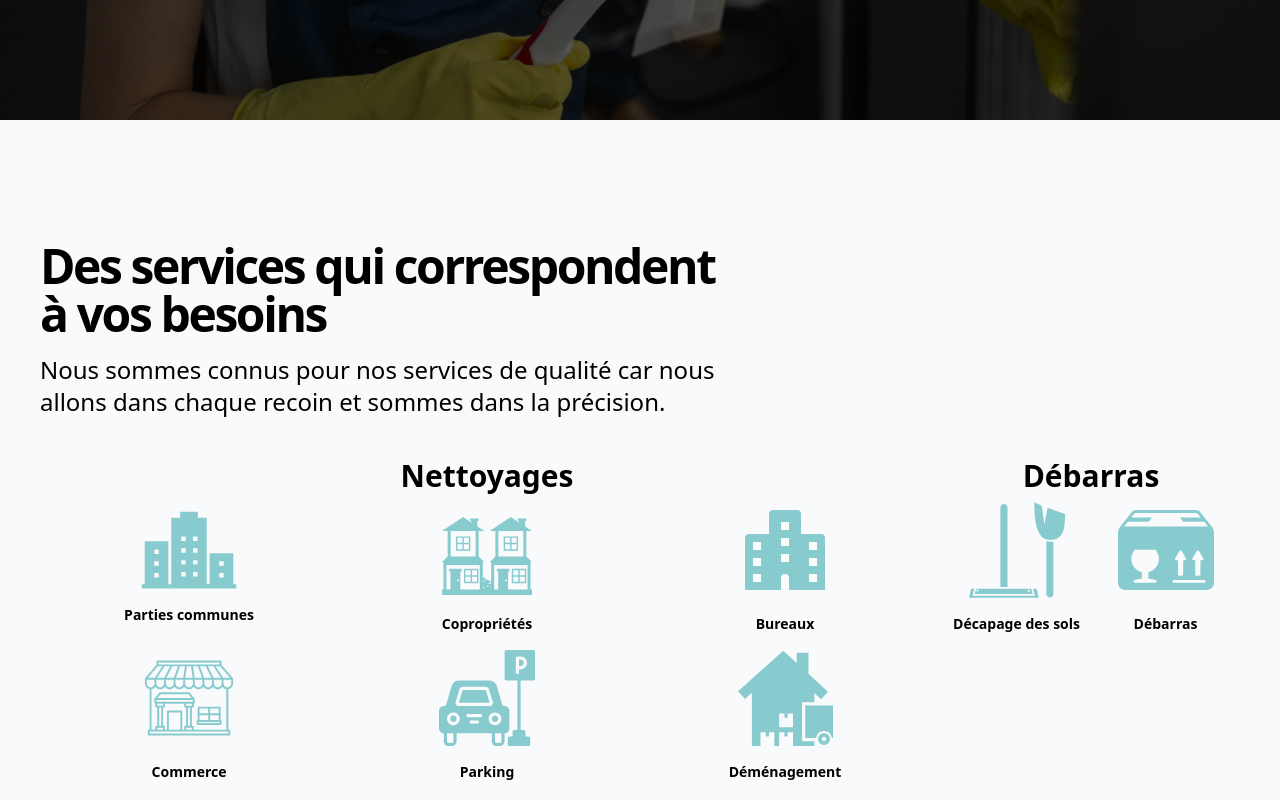
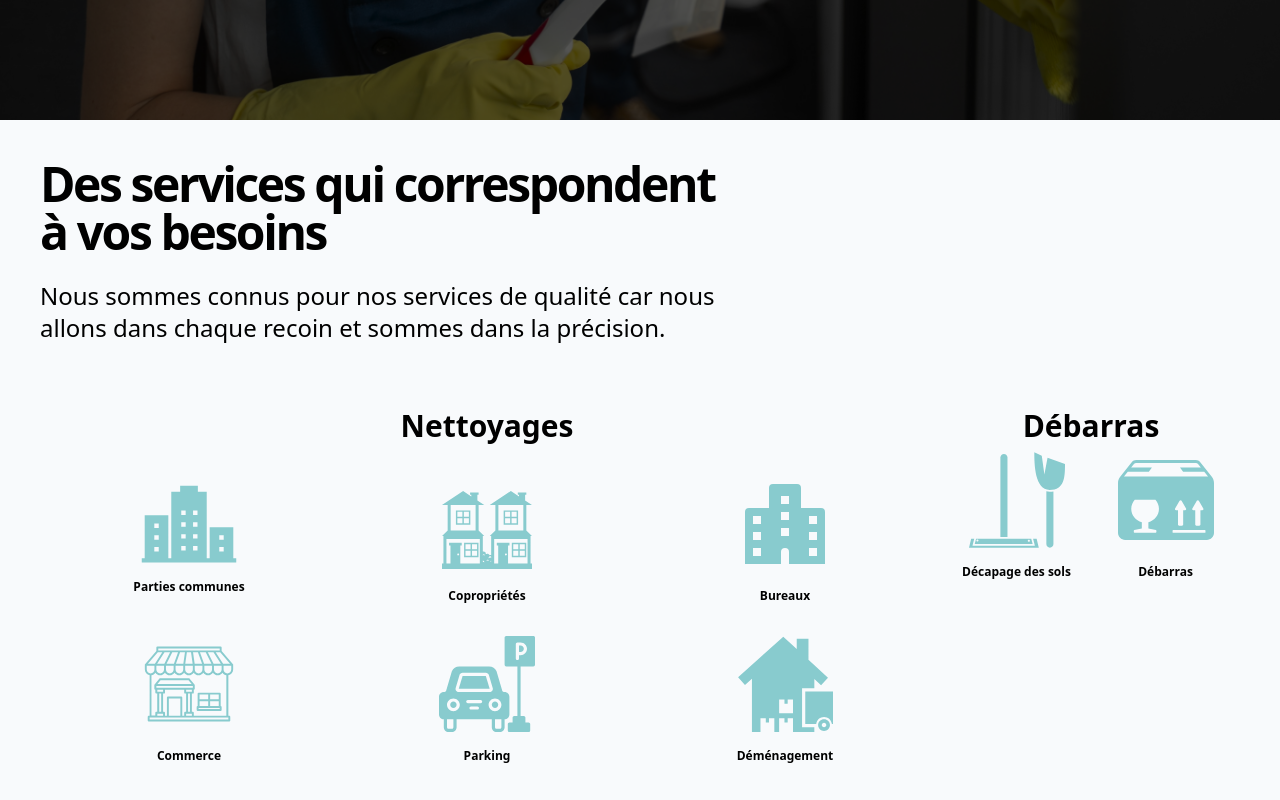
Before and after one commit to netproam/netpro, a Next.js app: page / in a window 1280 px wide. Shown: the part 680-1480 px from the top of the page. Built offline with nearby package versions, Linux system fonts and the light colour scheme.

Commit message:
une meilleur version pour la version detailler des produits

```diff
--- a/src/components/Navigation/DialogEstimation.tsx
+++ b/src/components/Navigation/DialogEstimation.tsx
@@ -20,7 +20,7 @@ interface DialogProps{
     styleBtn:string
 }
 export function DialogEstimation({styleBtn}:DialogProps) {
-    const [isChanging,setIsChanging]=useState(false)
+    const [isChanging,setIsChanging]=useState(true)
   return (
     <Dialog >
       <DialogTrigger asChild>
--- a/src/components/section/ServicesSection.tsx
+++ b/src/components/section/ServicesSection.tsx
@@ -62,14 +62,14 @@ const ServicesSection = () => {
     })
   return (
    <section className="  flex flex-col justify-center items-center
-   w-full min-h-screen
+   w-full
     py-4 lg:py-10 bg-slate-50
-    px-0 lg:px-10  gap-4 lg:gap-10  ">
+    px-0 lg:px-10  gap-8 lg:gap-10  ">
 
 
  {/**Ceci c'est pour le texte qui s'affiche */}
 <div className="flex flex-col h-fit  w-full  justify-center items-center  lg:gap-0">
-    <div className="flex text-sm flex-col w-full gap-4 justify-center ">
+    <div className="flex text-sm flex-col w-full gap-6 justify-center ">
     <h2 className="text-center lg:text-start text-2xl lg:w-[700px]
      lg:text-5xl font-semibold  tracking-tighter">{allData[0].soustitre}</h2>
 
@@ -82,19 +82,19 @@ const ServicesSection = () => {
  {/**Ceci c'est pour les icones */}
 
 
-<div className="flex flex-col lg:flex-row h-fit w-full  gap-4 lg:gap-2 ">
+<div className="flex flex-col lg:flex-row h-fit w-full  gap-8 lg:gap-2 ">
 
 
-    <div className="flex flex-col h-full  w-full text-center gap-2 ">
+    <div className="flex flex-col h-full  w-full text-center gap-4 ">
 <h2 className=" font-semibold text-left self-center
- lg:self-center text-xl lg:text-3xl">{`Nettoyages`}</h2>
+ lg:self-center text-xl lg:text-3xl py-4 pt-6">{`Nettoyages`}</h2>
 
-<div className=" grid grid-cols-3 w-full ">
+<div className=" grid grid-cols-3 gap-y-4 w-full ">
 {allDataDisplay.slice(0,6)}
 </div>
 </div>
 
-<div className="flex flex-col w-full h-full   lg:w-1/3 gap-2 ">
+<div className="flex flex-col w-full h-full  py-4 pt-6  lg:w-1/3 gap-2 ">
 <h2 className=" relative  font-semibold text-xl lg:text-3xl self-center lg:self-center">{`Débarras`}</h2>
 
 <div className=" grid grid-cols-2 ">
--- a/src/components/services/ServiceComponent.tsx
+++ b/src/components/services/ServiceComponent.tsx
@@ -53,7 +53,7 @@ else {
      w-12 lg:w-24  flex items-center justify-center `} id={"childrenHolder"}>
 {children}
 </div>
-<h2 className="font-semibold text-sm   self-center  whitespace-nowrap  ">{title}</h2>
+<h2 className="font-semibold text-xs   self-center  whitespace-nowrap  ">{title}</h2>
 
 <motion.div
 layout
```
